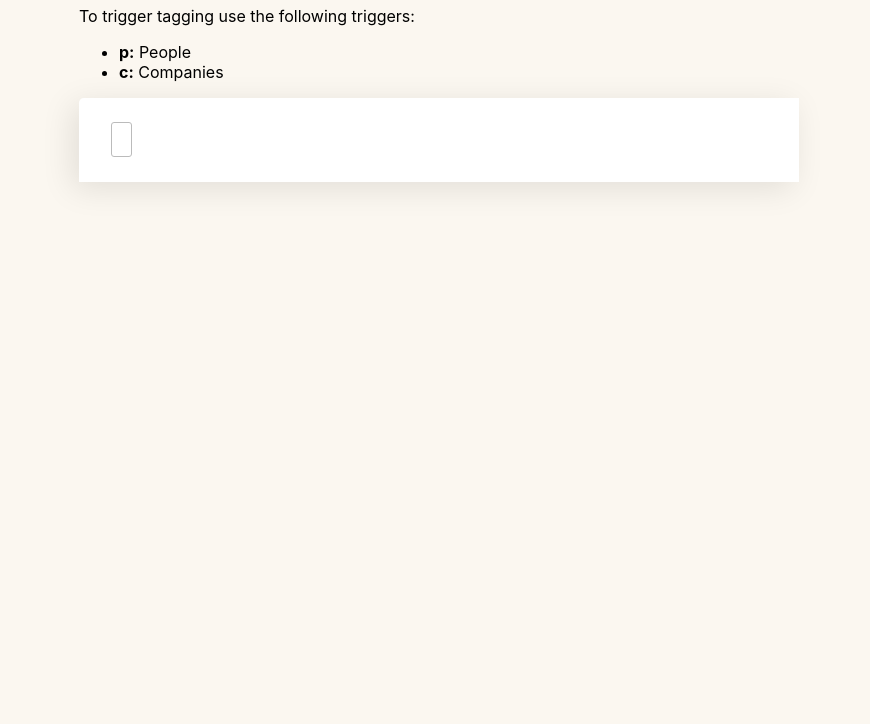
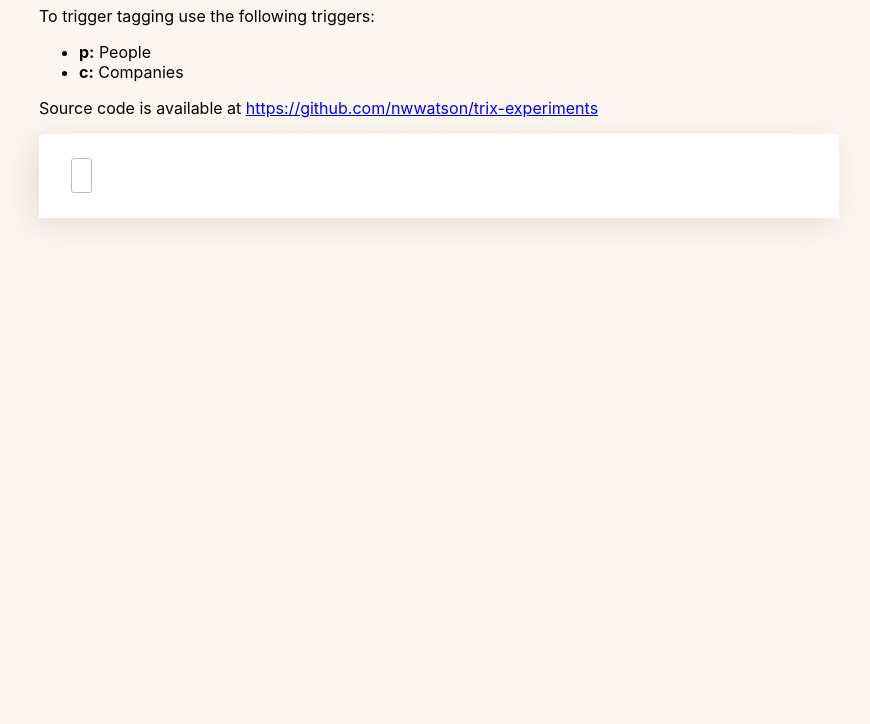
Before and after one commit to nwwatson/trix-experiments, a website built with webpack: page docs/index.html in a window 1280 px wide. Shown: the part 76-800 px from the top of the page, without its empty margins (201-1071 px from the left). Built offline with nearby package versions, Linux system fonts and the light colour scheme; what stimulus would draw is missing.

Commit message:
added link to source code

```diff
--- a/docs/index.html
+++ b/docs/index.html
@@ -18,6 +18,9 @@
         <li><strong>c:</strong> Companies</li>
       </ul>
     </p>
+    <p>
+      Source code is available at <a href="https://github.com/nwwatson/trix-experiments">https://github.com/nwwatson/trix-experiments</a>
+    </p>
     <div class="editor-container">
       <form>
         <input id="x" value="Editor content goes here" type="hidden" name="content">
--- a/docs/main.css
+++ b/docs/main.css
@@ -4,7 +4,7 @@ body {
 }
 
 .container {
-  max-width: 45em;
+  max-width: 50em;
   margin: 0 auto;
 }
 
--- a/public/main.css
+++ b/public/main.css
@@ -4,7 +4,7 @@ body {
 }
 
 .container {
-  max-width: 45em;
+  max-width: 50em;
   margin: 0 auto;
 }
 
```
Also changed, not shown: public/index.html (+3 -0 lines).
